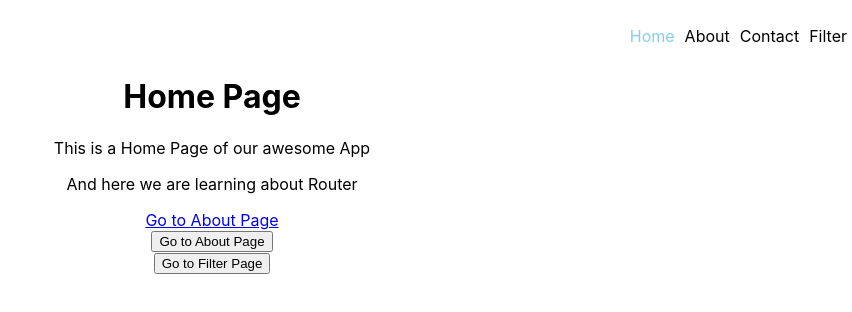
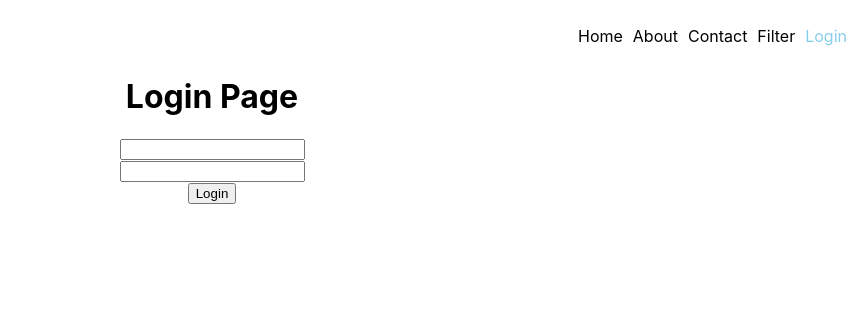
Before and after one commit to thisisshivamsingh/20-06-2022-Web-React, a React (Create React App) app: page /login in a window 1280 px wide. Before the commit this address led to /. Shown: the top 312 px of the page, without its empty margins (428-1280 px from the left). Built offline with nearby package versions, Linux system fonts and the light colour scheme.

Commit message:
React Router Protected Route

```diff
--- a/src/App.js
+++ b/src/App.js
@@ -10,16 +10,19 @@
 import Company from "./component/Company";
 import Channel from "./component/Channel";
 import Other from "./component/Other";
+import Login from "./component/Login";
+import Protected from "./component/Protected";
 function App() {
   return (
     <div className="App">
       <BrowserRouter>
         <Navbar />
         <Routes>
-          <Route path="/" element={<Home />} />
-          <Route path="/about" element={<About />} />
+          <Route path="/" element={<Protected Component={Home} />} />
+          <Route path="/login" element={<Login />} />
+          <Route path="/about" element={<Protected Component={About} />} />
           <Route path="/user/:name" element={<User />} />
-          <Route path="/filter" element={<Filter />} />
+          <Route path="/filter" element={<Protected Component={Filter} />} />
           {/* <Route path="/*" element={<Page404 />} /> */}
           <Route path="/*" element={<Navigate to="/" />} />
           <Route path="/contact/" element={<Contact />}>
--- /dev/null
+++ b/src/component/Login.js
@@ -0,0 +1,25 @@
+import { useEffect } from "react";
+import { useNavigate } from "react-router-dom";
+
+function Login() {
+  const login = () => {
+    localStorage.setItem("login", true);
+    navigate("/");
+  };
+  const navigate = useNavigate();
+  useEffect(() => {
+    const login = localStorage.getItem("login");
+    if (login) {
+      navigate("/");
+    }
+  });
+  return (
+    <div>
+      <h1>Login Page</h1>
+      <input type="text" /> <br />
+      <input type="text" /> <br />
+      <button onClick={login}>Login</button>
+    </div>
+  );
+}
+export default Login;
--- a/src/component/Navbar.js
+++ b/src/component/Navbar.js
@@ -47,6 +47,17 @@
             Filter
           </NavLink>
         </li>
+        <li>
+          <NavLink
+            style={({ isActive }) => {
+              return { color: isActive ? "skyblue" : "" };
+            }}
+            className="nav-bar-link"
+            to="/login"
+          >
+            Login
+          </NavLink>
+        </li>
         {/* <li>
           <a href="/">Home </a>
         </li>
--- /dev/null
+++ b/src/component/Protected.js
@@ -0,0 +1,18 @@
+import { useEffect } from "react";
+import { Link, Navigate, useNavigate } from "react-router-dom";
+function Protected(props) {
+  const { Component } = props;
+  const navigate = useNavigate();
+  useEffect(() => {
+    const login = localStorage.getItem("login");
+    if (!login) {
+      navigate("/login");
+    }
+  });
+  return (
+    <div>
+      <Component />
+    </div>
+  );
+}
+export default Protected;
```
